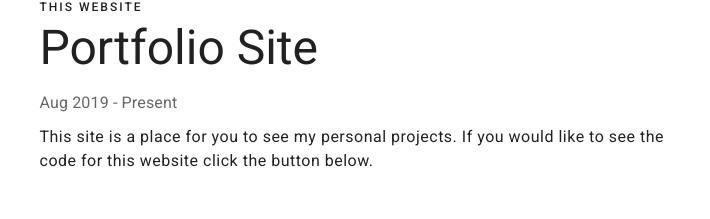
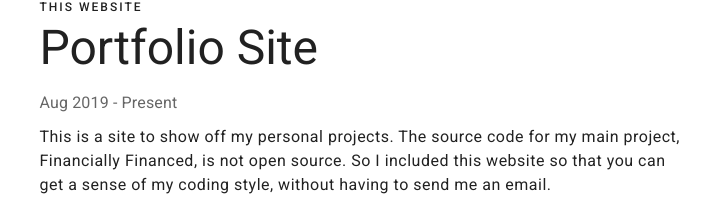
Before and after one commit to Steven-Cleary/steven-cleary, a Nuxt app: page / in a window 1280 px wide. Shown: the part 1418-1637 px from the top of the page, without its empty margins (279-989 px from the left). Built offline with nearby package versions, Linux system fonts and the light colour scheme.

Commit message:
updated portfolio site breif

```diff
--- a/components/portfolio-site/portfolio-site.vue
+++ b/components/portfolio-site/portfolio-site.vue
@@ -6,8 +6,10 @@
       Aug 2019 - Present
     </div>
     <div class="body-1 mb-4">
-      This site is a place for you to see my personal projects. If you would
-      like to see the code for this website click the button below.
+      This is a site to show off my personal projects. The source code for my
+      main project, Financially Financed, is not open source. So I included this
+      website so that you can get a sense of my coding style, without having to
+      send me an email.
     </div>
 
     <div class="d-flex mt-12">
```
